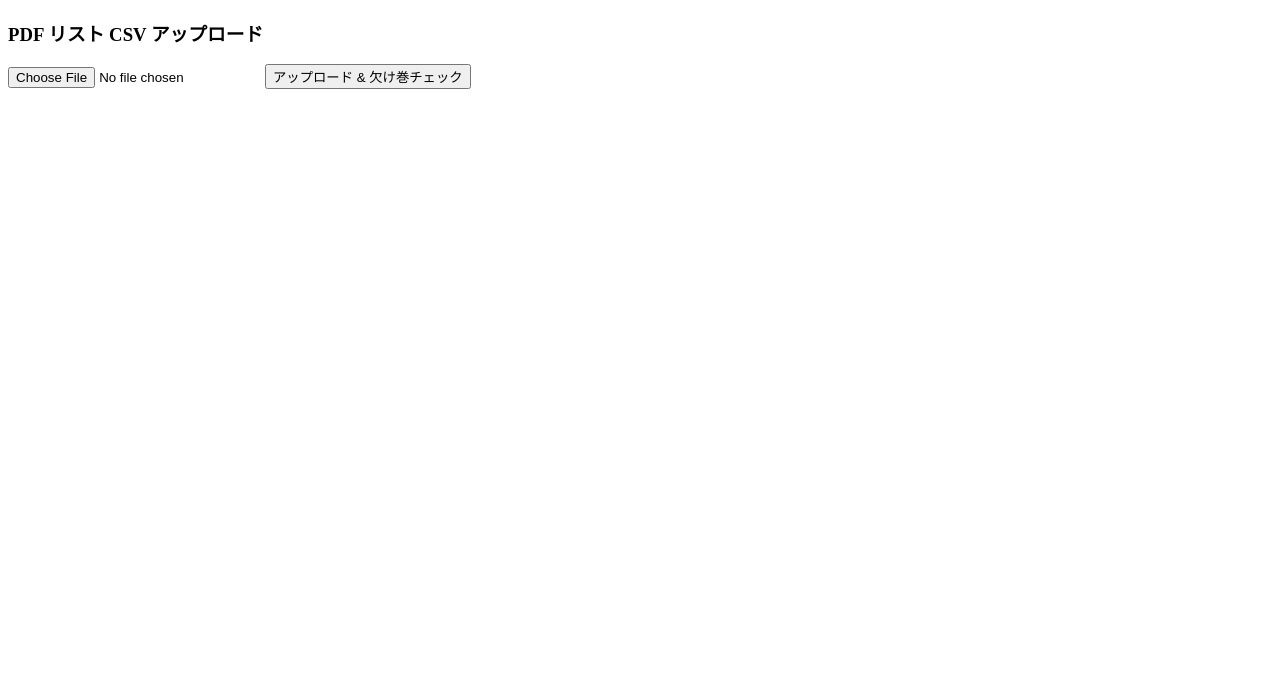
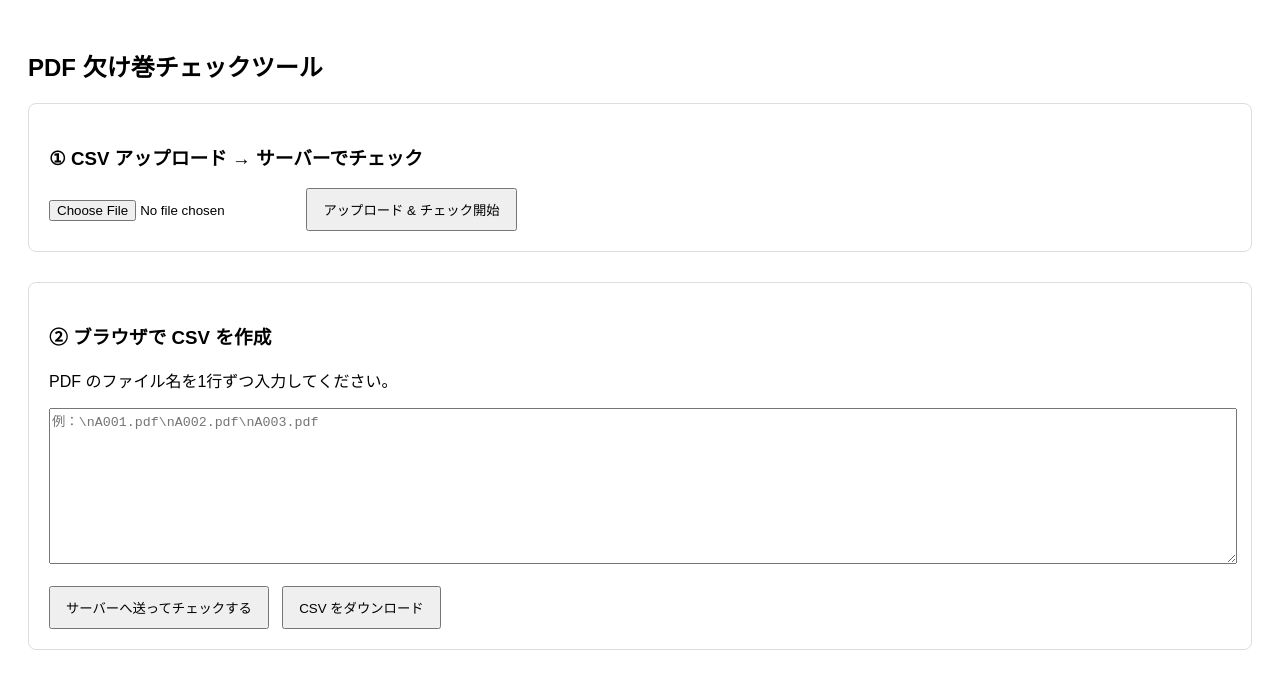
Before and after one commit to daichi-asleep/pdf-missing-check, a website: page public/index.html in a window 1280 px wide. Drawn offline with Linux system fonts and the light colour scheme.

Commit message:
Update index.html

```diff
--- a/public/index.html
+++ b/public/index.html
@@ -1,10 +1,85 @@
 <!DOCTYPE html>
 <html>
+<head>
+  <meta charset="UTF-8">
+  <title>PDF リスト CSV チェック</title>
+  <style>
+    body { font-family: Arial, sans-serif; padding: 20px; }
+    .box { margin-bottom: 30px; padding: 20px; border: 1px solid #ddd; border-radius: 8px; }
+    button { padding: 10px 15px; cursor: pointer; }
+    textarea { width: 100%; height: 150px; }
+  </style>
+</head>
 <body>
-<h3>PDF リスト CSV アップロード</h3>
-<form action="/upload" method="post" enctype="multipart/form-data">
-  <input type="file" name="pdfcsv" accept=".csv" required>
-  <button type="submit">アップロード & 欠け巻チェック</button>
-</form>
+
+<h2>PDF 欠け巻チェックツール</h2>
+
+<!-- CSV アップロード（既存機能） -->
+<div class="box">
+  <h3>① CSV アップロード → サーバーでチェック</h3>
+  <form action="/upload" method="post" enctype="multipart/form-data">
+    <input type="file" name="pdfcsv" accept=".csv" required>
+    <button type="submit">アップロード & チェック開始</button>
+  </form>
+</div>
+
+
+<!-- CSV 作成エリア（ブラウザ上で入力 → サーバーに送信 or ダウンロード） -->
+<div class="box">
+  <h3>② ブラウザで CSV を作成</h3>
+  <p>PDF のファイル名を1行ずつ入力してください。</p>
+  <textarea id="csvText" placeholder="例：\nA001.pdf\nA002.pdf\nA003.pdf"></textarea>
+  <br><br>
+
+  <button onclick="sendToServer()">サーバーへ送ってチェックする</button>
+  &nbsp;
+  <button onclick="downloadCSV()">CSV をダウンロード</button>
+</div>
+
+<script>
+  // CSV をダウンロードする処理
+  function downloadCSV() {
+    const text = document.getElementById("csvText").value.trim();
+    if (!text) {
+      alert("CSV の内容が空です。");
+      return;
+    }
+
+    const blob = new Blob([text], { type: "text/csv" });
+    const url = URL.createObjectURL(blob);
+    const a = document.createElement("a");
+    a.href = url;
+    a.download = "pdf_list.csv";
+    a.click();
+    URL.revokeObjectURL(url);
+  }
+
+  // CSV をサーバーに直接 POST → チェック開始
+  async function sendToServer() {
+    const text = document.getElementById("csvText").value.trim();
+    if (!text) {
+      alert("CSV の内容が空です。");
+      return;
+    }
+
+    const formData = new FormData();
+    const blob = new Blob([text], { type: "text/csv" });
+
+    // サーバー側で受け取る名前は "pdfcsv"
+    formData.append("pdfcsv", blob, "input.csv");
+
+    const res = await fetch("/upload", {
+      method: "POST",
+      body: formData
+    });
+
+    if (res.redirected) {
+      window.location.href = res.url;
+    } else {
+      alert("サーバーへの送信に失敗しました。");
+    }
+  }
+</script>
+
 </body>
 </html>
```
